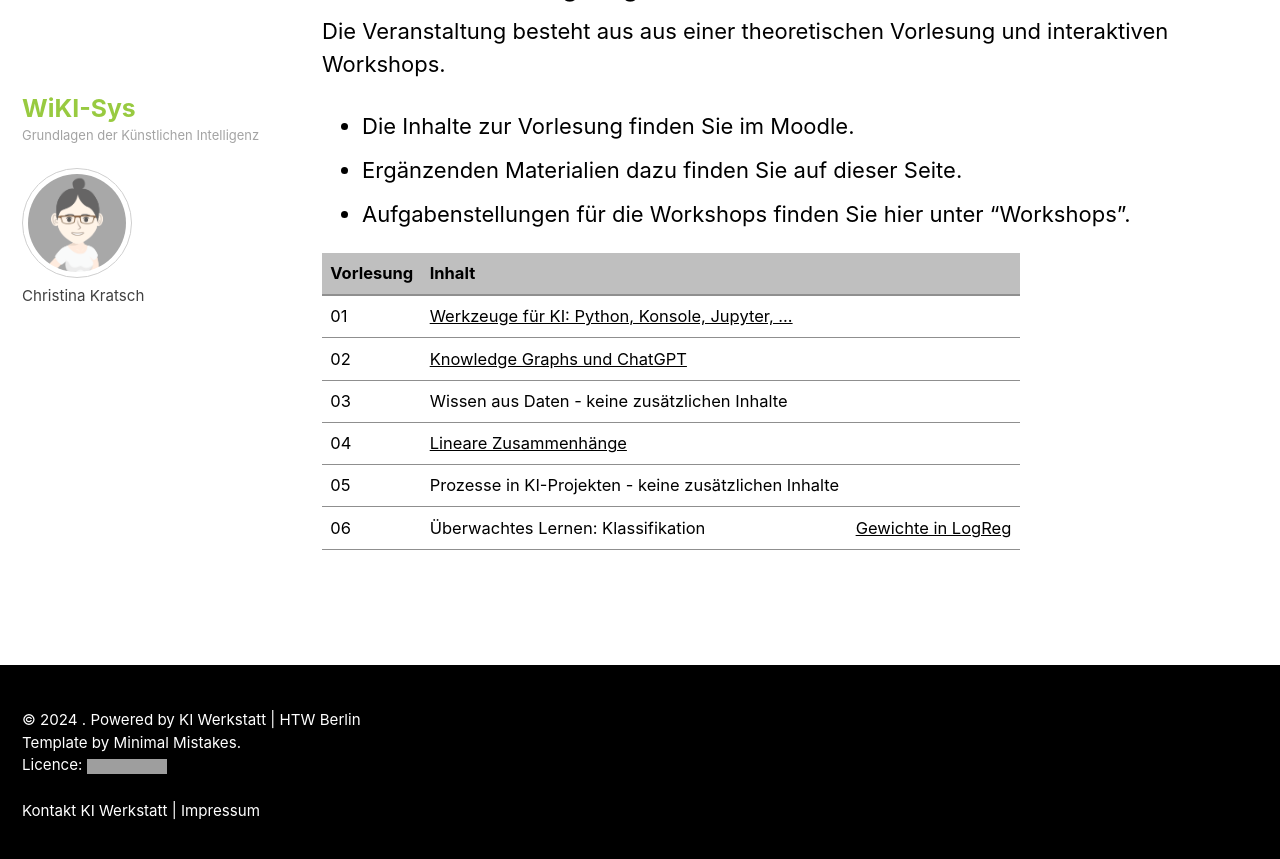
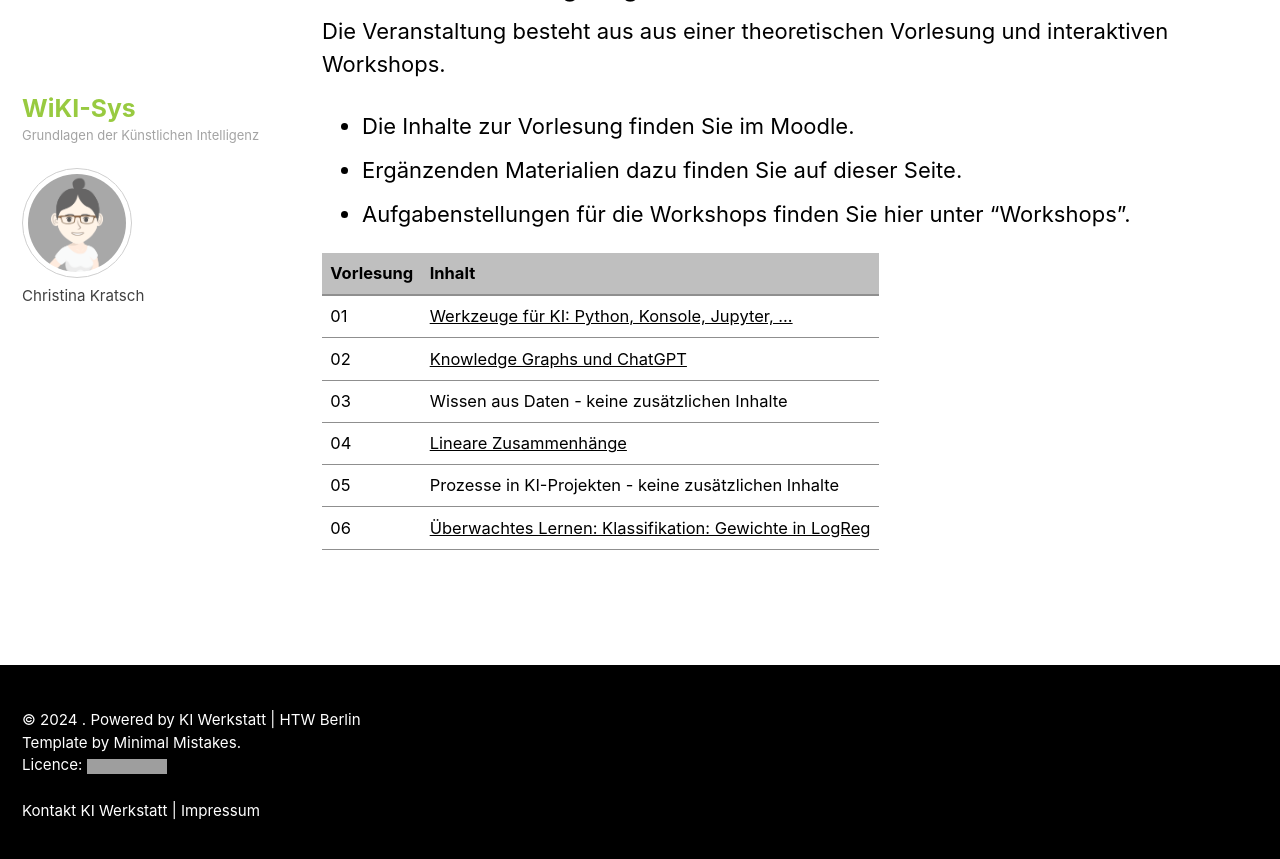
Before and after one commit to chkra/KISys, a Jekyll site: the page built from index.md, in a window 1280 px wide and 900 px high, scrolled down 719 px. Shown: the top 859 px of the window. Built offline with Jekyll 4.4.1, drawn with Linux system fonts in a browser that asks for light colours; cached includes are drawn as plain includes; grey boxes are pictures that could not be loaded.

Commit message:
fixed formatting

```diff
--- a/index.md
+++ b/index.md
@@ -38,4 +38,4 @@ Die Veranstaltung besteht aus aus einer theoretischen Vorlesung und interaktiven
 | 03 | Wissen aus Daten - keine zusätzlichen Inhalte |
 | 04 | [Lineare Zusammenhänge](/lectures/04/04.md) |
 | 05 | Prozesse in KI-Projekten - keine zusätzlichen Inhalte |
-| 06 | Überwachtes Lernen: Klassifikation | [Gewichte in LogReg](/lectures/06/LogReg.ipynb)
+| 06 | [Überwachtes Lernen: Klassifikation: Gewichte in LogReg](/lectures/06/LogReg.ipynb) |
```
